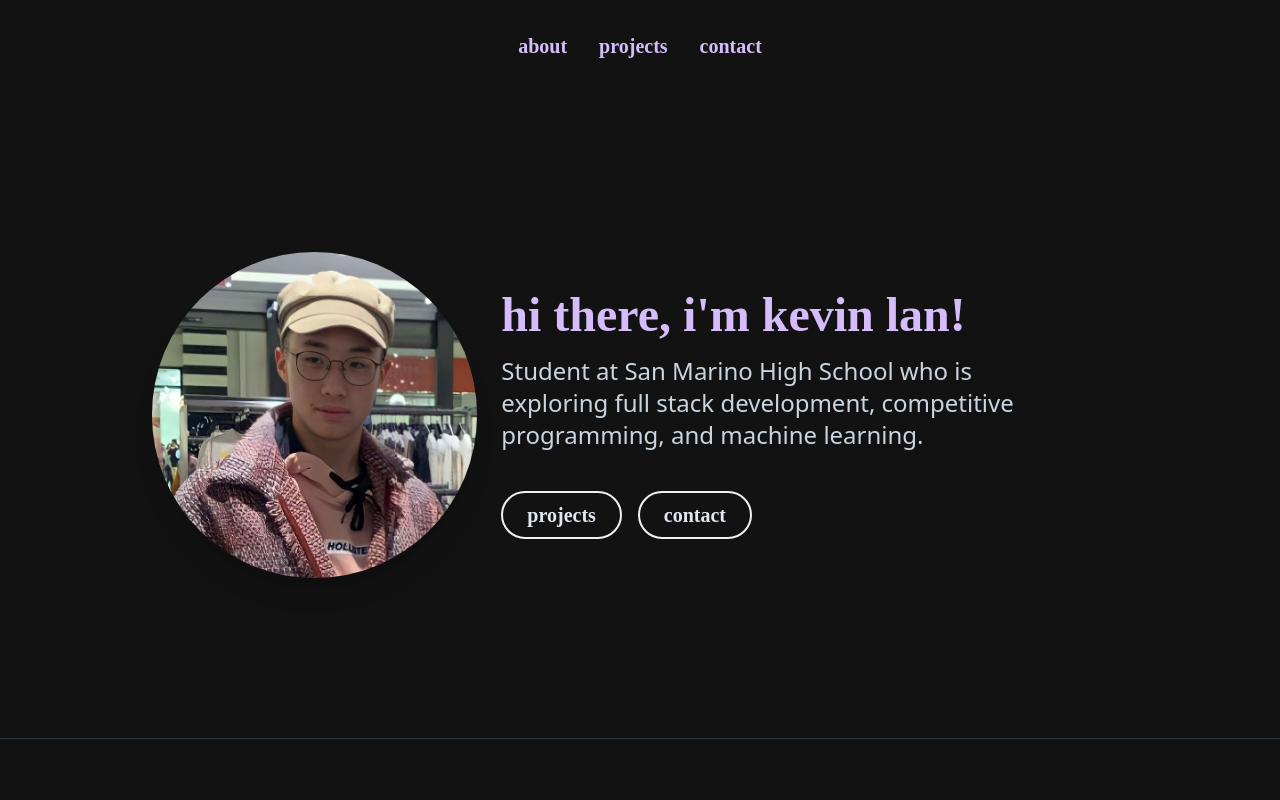
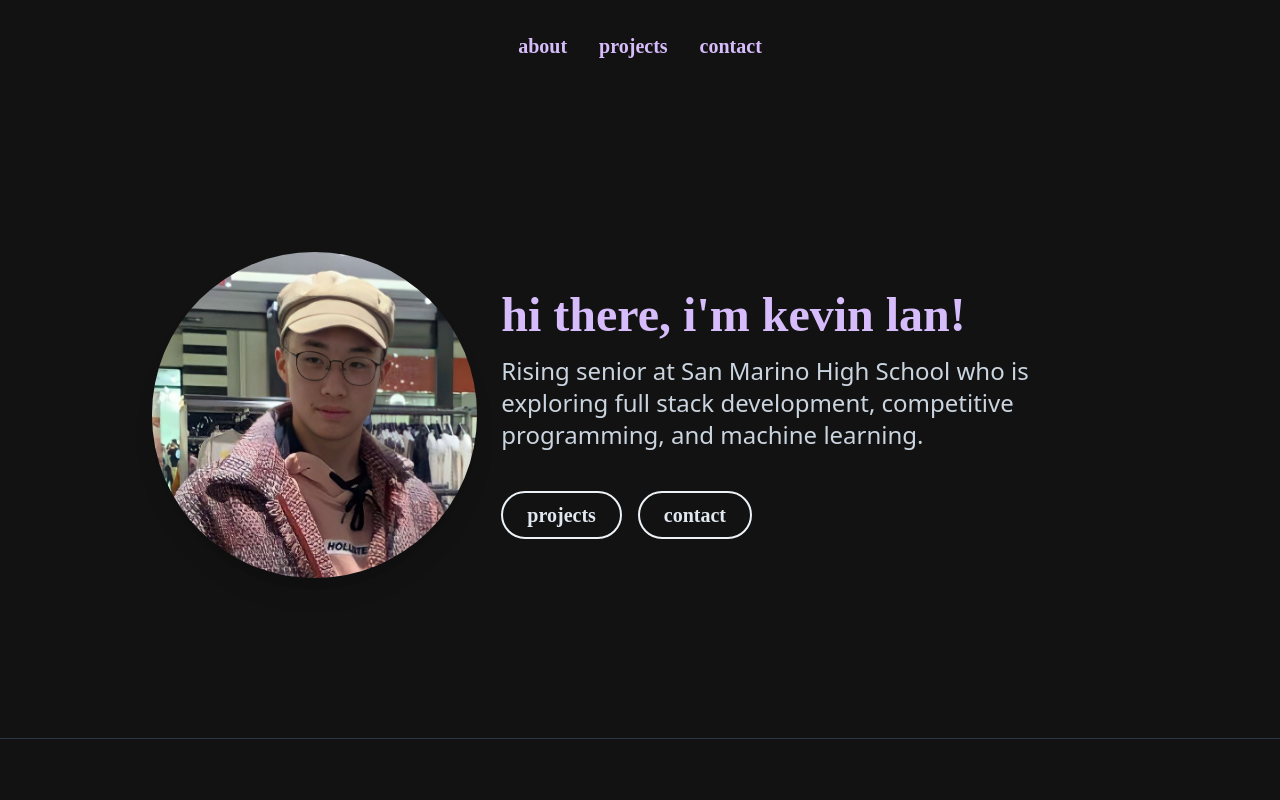
Before and after one commit to kevinjl321/portfolio, a React (Create React App) app: page / in a window 1280 px wide. Shown: the top 800 px of the page. Built offline with nearby package versions, Linux system fonts and the light colour scheme.

Commit message:
update bio

```diff
--- a/src/components/Hero.tsx
+++ b/src/components/Hero.tsx
@@ -14,7 +14,7 @@ export class Hero extends Component {
                             hi there, i'm kevin lan!
                         </h2>
                         <h3 className="w-full mb-6 text-xl text-center text-gray-400 font-body md:text-xl lg:text-2xl md:text-left md:max-w-md lg:max-w-xl">
-                        Student at San Marino High School who is exploring full stack development, competitive programming, and machine learning.
+                        Rising senior at San Marino High School who is exploring full stack development, competitive programming, and machine learning.
                         </h3>
                         <div className="flex flex-row items-center">
                             <a href = "#projects" className="special px-6 py-2 text-xl border-2 rounded-full text-gray-300 font-bold border-gray-200 text-center transition duration-500 ease-in-out hover:bg-purple-300 hover:text-gray-900 hover:border-gray-900 md:text-xl mt-4 mr-4">projects</a>
```
